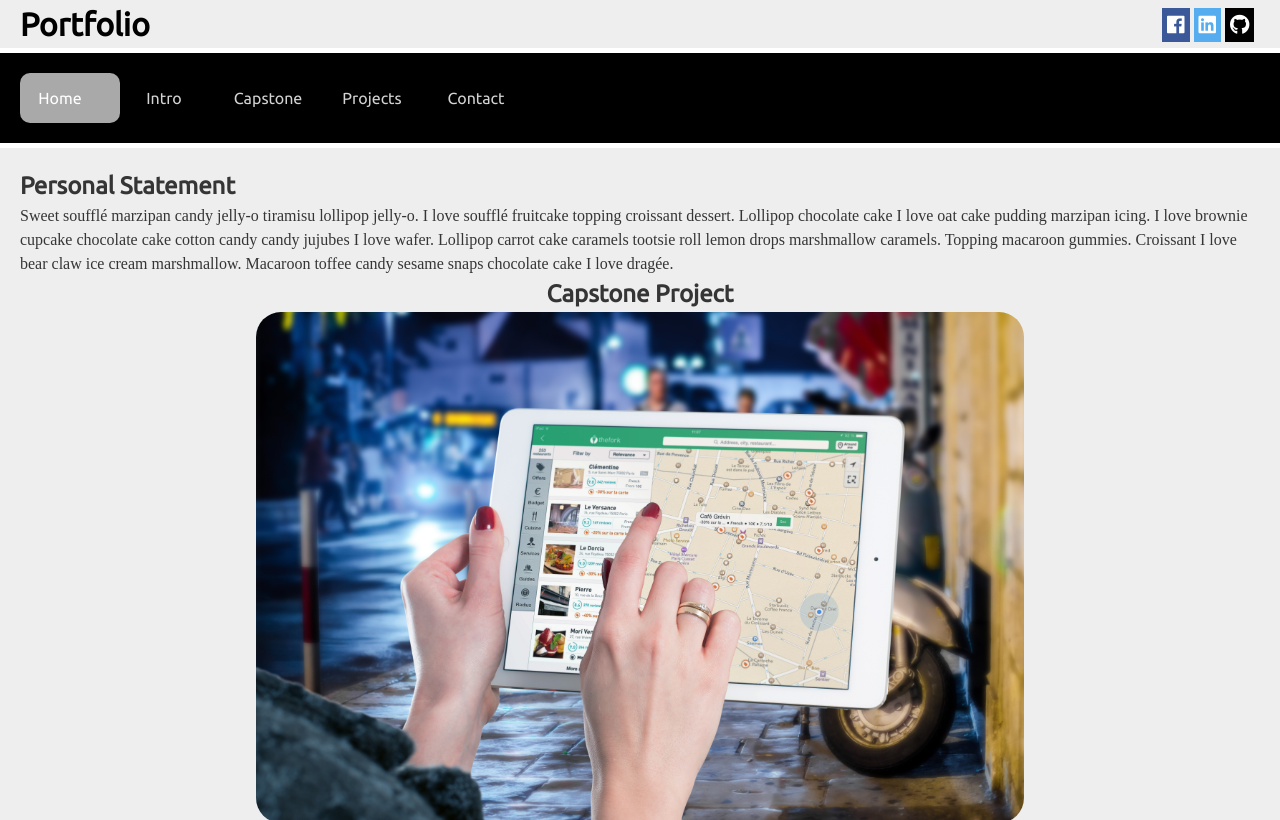
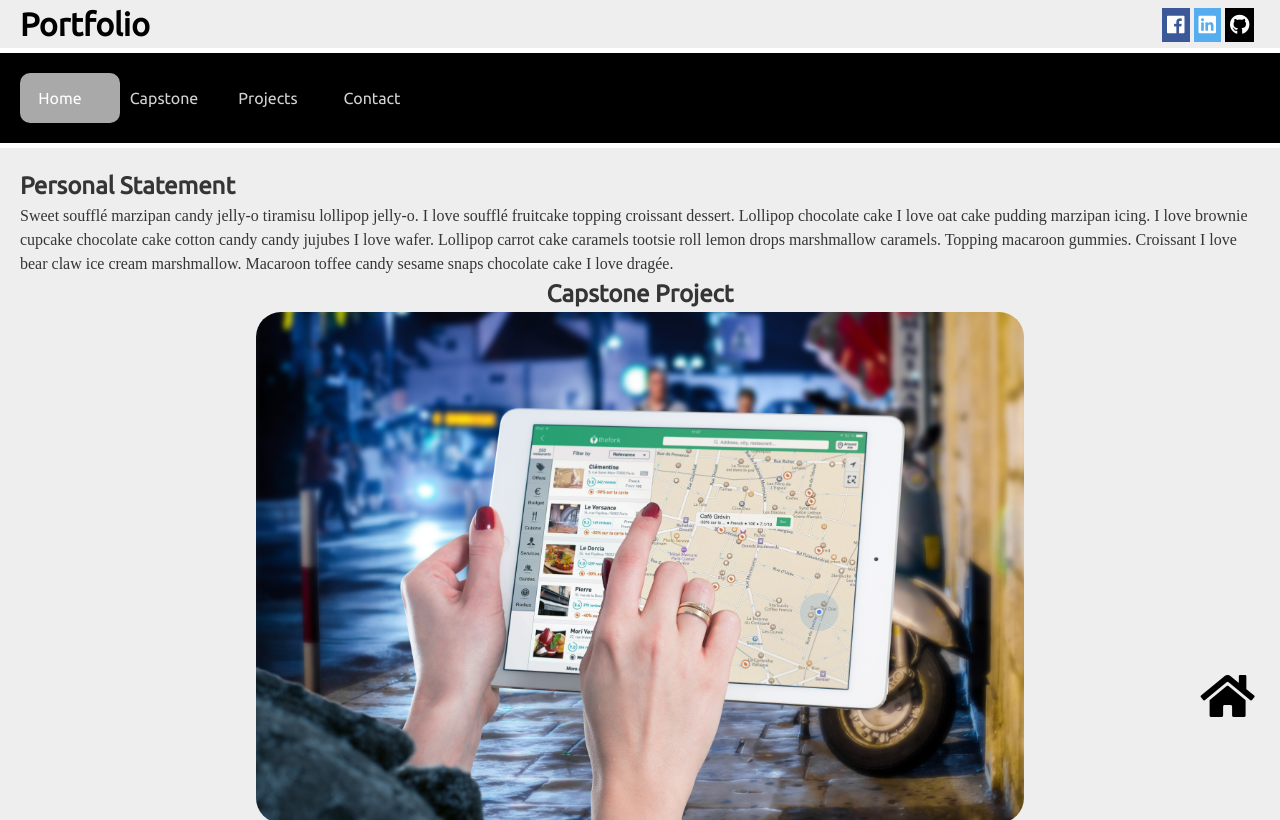
Before and after one commit to rebeccapeltz/portfolio, a plain HTML site: page index.html in a window 1280 px wide. Shown: the top 820 px of the page. Drawn offline with Linux system fonts and the light colour scheme.

Commit message:
hook up links and add home

```diff
--- a/css/style.css
+++ b/css/style.css
@@ -6,7 +6,7 @@
 
 :root {
   --main-bg-color: white;
-  --main-text-color:  #353535;
+  --main-text-color: #353535;
   --container-bg-color: rgb(238, 238, 238);
   --nav-bg-color: black;
   --nav-text-color: lightgray;
@@ -27,7 +27,7 @@ li a {
 }
 
 section h3 {
-  margin-top:0;
+  margin-top: 0;
 }
 
 p {
@@ -54,7 +54,8 @@ p {
   background: #eeeeee;
 }
 
-.container>nav,section {
+.container>nav,
+section {
   padding: 20px;
 }
 
@@ -75,7 +76,7 @@ nav ul {
 }
 
 nav a {
-  color:  var(--nav-text-color);
+  color: var(--nav-text-color);
   text-decoration: none;
 }
 
@@ -123,6 +124,7 @@ nav .active a {
     padding: 0 20px;
 
   }
+
   .header {
     width: 100%;
     height: auto;
@@ -173,9 +175,10 @@ nav .active a {
 div.mason {
   margin: 0 2%;
 }
+
 .mason img {
   width: 100%;
-  border-radius:25px;
+  border-radius: 25px;
 }
 
 .mason article {
@@ -283,39 +286,43 @@ icon-bar ul {
 }
 
 /* embedded video responsive */
-.video-responsive{
-  overflow:hidden;
-  padding-bottom:56.25%;
-  position:relative;
-  height:0;
+.video-responsive {
+  overflow: hidden;
+  padding-bottom: 56.25%;
+  position: relative;
+  height: 0;
 }
-.video-responsive iframe{
-  left:0;
-  top:0;
-  height:100%;
-  width:100%;
-  position:absolute;
+
+.video-responsive iframe {
+  left: 0;
+  top: 0;
+  height: 100%;
+  width: 100%;
+  position: absolute;
 }
 
 /* credits */
 .credits ul {
-  list-style-type:none;
+  list-style-type: none;
   padding: 0;
 }
+
 .credits a {
   font-size: .7em;
   text-decoration: none;
-  color:black;
+  color: black;
 }
+
 .credits a:hover {
   background-color: black;
   color: white;
 }
 
 .main-project {
-  text-align:center;
+  text-align: center;
 }
-.capstone img{
+
+.capstone img {
   border-radius: 25px;
   display: block;
   margin-left: auto;
@@ -324,22 +331,36 @@ icon-bar ul {
 }
 
 .project-links {
-  list-style-type:none;
-  text-align:center;
+  list-style-type: none;
+  text-align: center;
 }
+
 .project-links li {
   display: inline-block;
 }
+
 .project-links .github {
   color: black;
 }
-.circle{
+
+.circle {
   border-radius: 50%;
   margin: 0.15em;
   font-size: 3em;
 }
-  .small-circle{
+
+.small-circle {
   border-radius: 50%;
   margin: 0.15em;
   font-size: 2em;
 }
+
+.home-icon {
+  position: fixed;
+  bottom: 10%;
+  right: 2%;
+}
+.home-icon i{
+  font-size: 3em;
+  color: black;
+}
--- a/index.html
+++ b/index.html
@@ -26,6 +26,7 @@
     </li>
   </ul>
 
+  <div class="home-icon"><a href="#"><i title="go home" class="fas fa-home"></i></a></div>
 
   <div class="container">
 
@@ -37,20 +38,17 @@
     <nav id="nav">
       <a class="toggle close" href="#">×</a>
       <ul>
-        <li class="active">
+        <li class="active js-anchor-link">
           <a href="#">Home</a>
         </li>
         <li>
-          <a href="">Intro</a>
+          <a href="#capstone" class="js-anchor-link">Capstone</a>
         </li>
         <li>
-          <a href="">Capstone</a>
+          <a href="#projects" class="js-anchor-link">Projects</a>
         </li>
         <li>
-          <a href="">Projects</a>
-        </li>
-        <li>
-          <a href="">Contact</a>
+          <a href="#contact" class="js-anchor-link">Contact</a>
         </li>
       </ul>
     </nav>
@@ -61,8 +59,8 @@
         chocolate cake cotton candy candy jujubes I love wafer. Lollipop carrot cake caramels tootsie roll lemon drops
         marshmallow caramels. Topping macaroon gummies. Croissant I love bear claw ice cream marshmallow. Macaroon
         toffee candy sesame snaps chocolate cake I love dragée.</article>
-      <h2 class="main-project">Capstone Project</h2>
-      <article class="capstone">
+      <h2 id="capstone" class="main-project">Capstone Project</h2>
+      <article  class="capstone">
         <img class="" alt="" src="images/app-apple-application-38271.jpg">
         <h3 class="main-project">Deep Dive into Vue Material Design</h3>
         <p>Candy chocolate bar tart halvah muffin powder brownie. I love cheesecake sweet roll chocolate cake dessert
@@ -84,7 +82,7 @@
 
         </div>
       </article>
-      <h2>Projects</h2>
+      <h2 id="projects">Projects</h2>
       <div class="mason">
         <article>
           <img class="zoom" alt="" src="images/abstract-access-close-up-1089438.jpg">
@@ -170,7 +168,7 @@
 
       </div>
     </section>
-    <section>
+    <section id="contact">
       <h2>Contact</h2>
       <article></article>
     </section>
```
Lines whose indentation alone changed are shown as unchanged.
